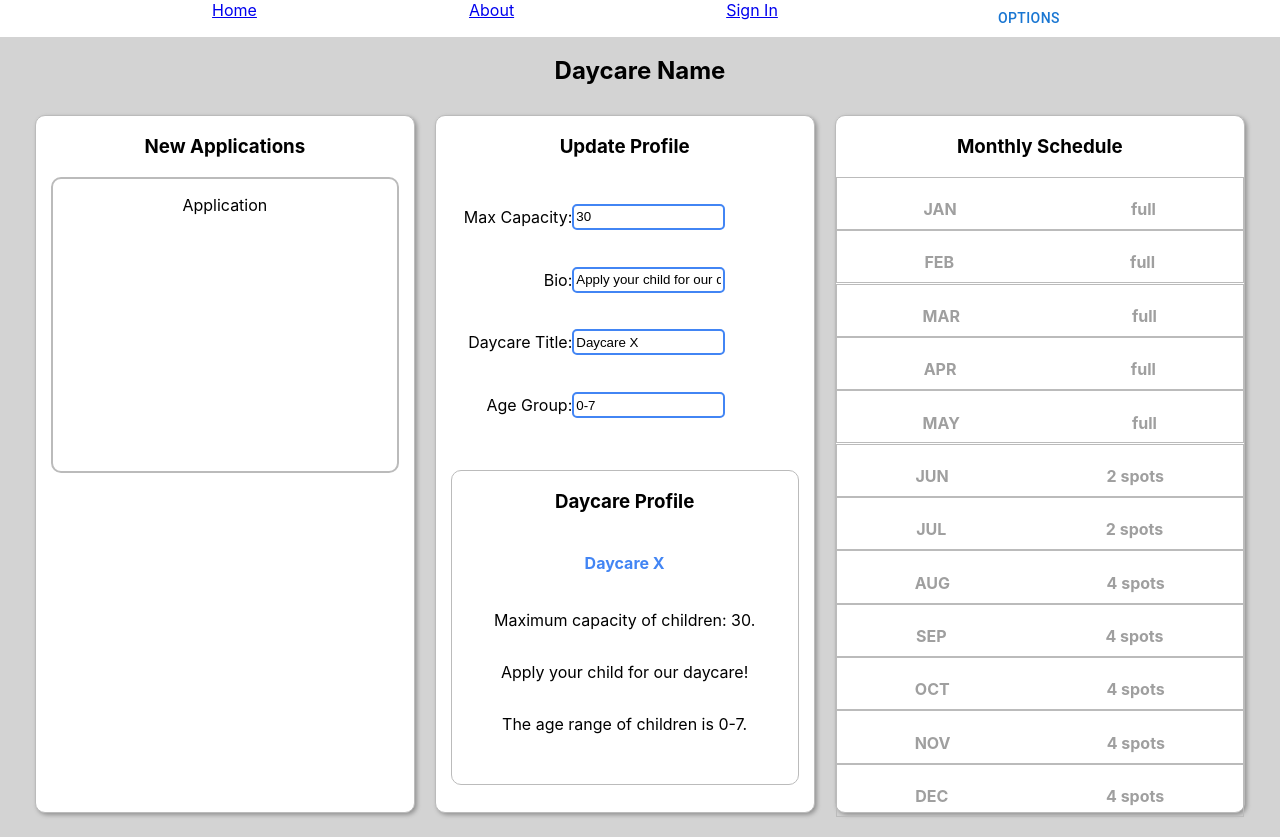
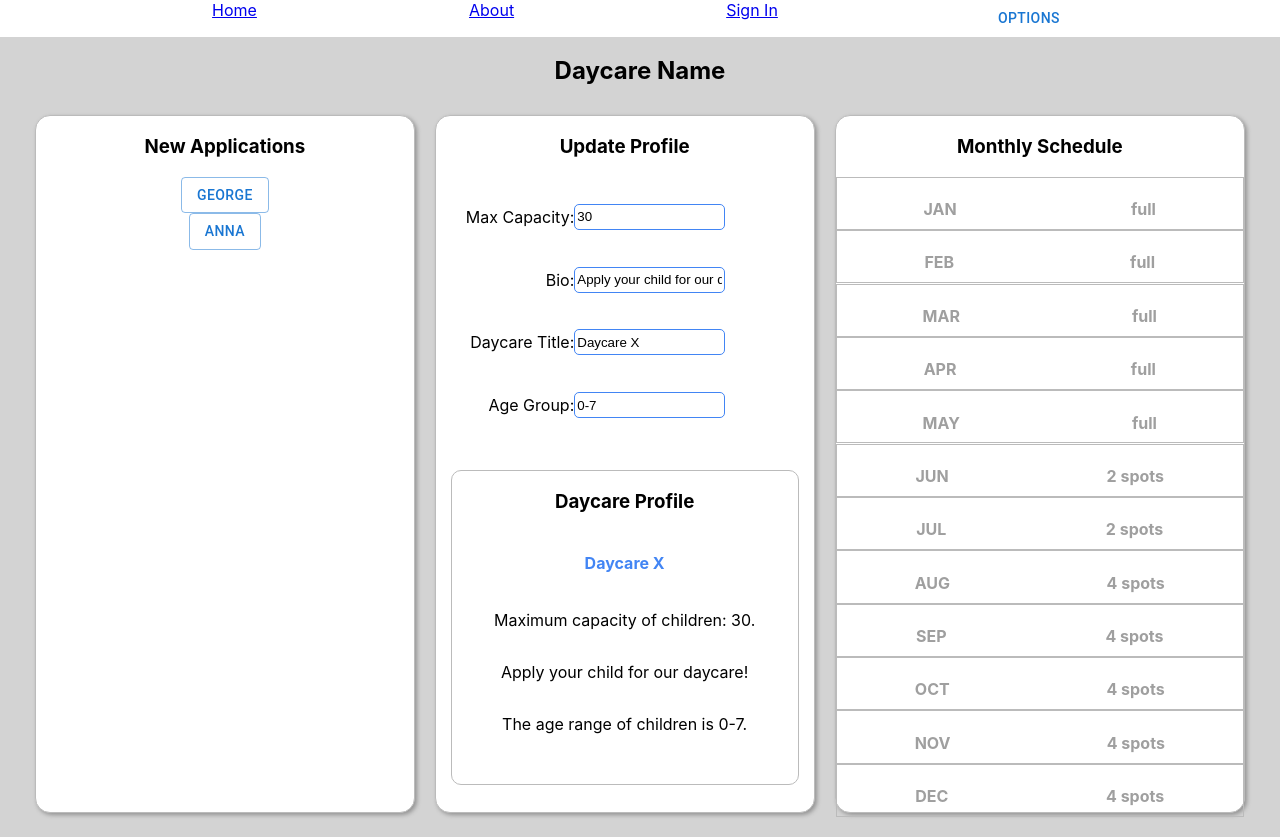
Before and after one commit to bijon7/onestop-daycare, a React (Create React App) app in the folder frontend/: page / in a window 1280 px wide. Built offline with nearby package versions, Linux system fonts and the light colour scheme.

Commit message:
add ChildProfile component for applications and fix some css

```diff
--- a/frontend/src/pages/AdminDashboard.js
+++ b/frontend/src/pages/AdminDashboard.js
@@ -1,5 +1,6 @@
 import { useState } from "react";
 import "./AdminDashboard.scss";
+import ChildProfile from "../components/ChildProfile";
 
 const calendarData = {
   name: "Daycare X",
@@ -18,6 +19,25 @@ const calendarData = {
   dec: "4 spots",
 };
 
+const testData = {
+  child: [
+    {
+      id: 1,
+      name: "George",
+      age: "3",
+      special_req: "Peanut Allergies, Eats Vegetarian, Autistic",
+      guardian: 1
+    },
+    {
+      id: 2,
+      name: "Anna",
+      age: "5",
+      special_req: "Eats Vegetarian, Lactose Intolerant",
+      guardian: 1
+    }
+  ]
+}
+
 
 const AdminDashboard = () => {
 
@@ -35,9 +55,19 @@ const AdminDashboard = () => {
         <div className="left">
           <div className="new-application">
             <h3>New Applications</h3>
-            <div className="application1">
-              <p>Application</p>
-            </div>
+
+            {testData.child.map((data) => {
+              return (
+                <ChildProfile
+                  key={data.id}
+                  id={data.id}
+                  name={data.name}
+                  age={data.age}
+                  special_req={data.special_req}
+                  user={data.guardian} />
+              );
+            })}
+
           </div>
           <div className="daycare-profile">
             <h3>Update Profile</h3>
--- a/frontend/src/pages/AdminDashboard.scss
+++ b/frontend/src/pages/AdminDashboard.scss
@@ -40,24 +40,17 @@ label {
 .new-application {
   background-color: #ffffff;
   border: 1.5px solid rgb(187, 187, 187);
-  border-radius: 10px;
+  border-radius: 15px;
   height: 100%;
   width: 50%;
   margin: 10px;
   box-shadow: 2px 2px 4px #939393;
 }
 
-.application1 {
-  border: 2px solid rgb(187, 187, 187);
-  border-radius: 10px;
-  margin: 15px;
-  height: 42%;
-}
-
 .daycare-profile {
   background-color: #ffffff;
   border: 1.5px solid rgb(187, 187, 187);
-  border-radius: 10px;
+  border-radius: 15px;
   height: 100%;
   width: 50%;
   margin: 10px;
@@ -79,7 +72,7 @@ label {
 #capacity, #bio, #title, #age {
   background-color: rgb(255, 255, 255);
   border-radius: 5px;
-  border: 2px solid rgb(66, 133, 244);
+  border: 1px solid rgb(66, 133, 244);
   width: 50%;
 }
 
@@ -99,7 +92,7 @@ label {
 .monthly-schedule {
   background-color: #ffffff;
   border: 1.5px solid rgb(187, 187, 187);
-  border-radius: 10px;
+  border-radius: 15px;
   height: 100%;
   margin: 10px;
   box-shadow: 2px 2px 4px #939393;
```
